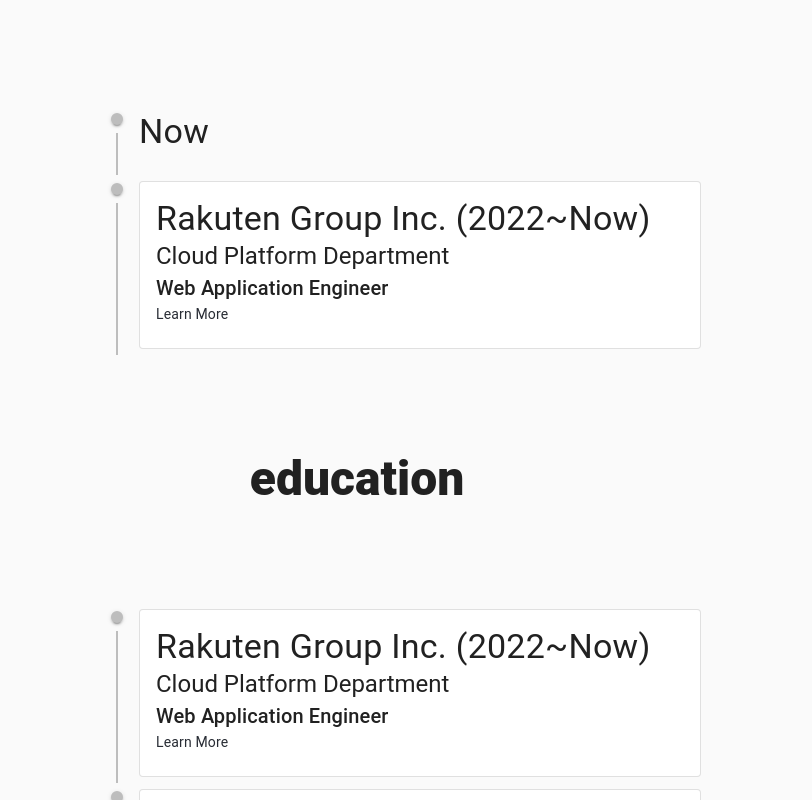
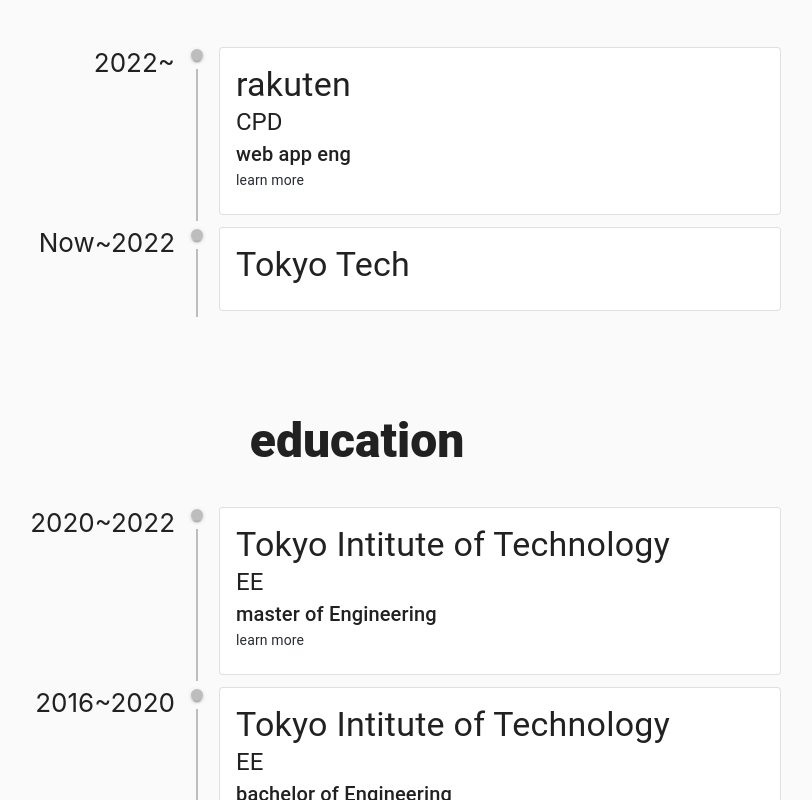
Before and after one commit to TeppeiSudo/myportfolio-react, a React (Create React App) app: page / in a window 1280 px wide. Shown: the part 1340-2140 px from the top of the page, without its empty margins (283-1095 px from the left). Built offline with nearby package versions, Linux system fonts and the light colour scheme.

Commit message:
update timeline UI

```diff
--- a/src/style/style.tsx
+++ b/src/style/style.tsx
@@ -58,7 +58,7 @@
   },
   timeline: {
     textAlign: "left",
-    marginLeft: '-60vh'
+    marginLeft: '-40vh'
   },
   offset: theme.mixins.toolbar,
   link: {
--- a/src/views/components/blocks/EducationCard.tsx
+++ b/src/views/components/blocks/EducationCard.tsx
@@ -1,29 +1,46 @@
-import {
-  IconButton,
-  ButtonGroup,
-  Container,
-  Typography,
-  Link,
-} from "@material-ui/core";
-import TwitterIcon from "@material-ui/icons/Twitter";
-import { Star } from "@material-ui/icons";
+import TimelineItem from "@material-ui/lab/TimelineItem";
+import TimelineSeparator from "@material-ui/lab/TimelineSeparator";
+import TimelineConnector from "@material-ui/lab/TimelineConnector";
+import TimelineContent from "@material-ui/lab/TimelineContent";
+import { TimelineOppositeContent } from "@material-ui/lab";
+import TimelineDot from "@material-ui/lab/TimelineDot";
+import { Typography, Link } from "@material-ui/core";
 import { Card, CardActions, CardContent, Button } from "@material-ui/core/";
 import useStyles from "style/style";
 
-const EducationCard = () => {
+export type EducationCardType = {
+  name: string;
+  year: string;
+  depart: string;
+  position: string;
+  details: string;
+  link: string;
+};
+
+const EducationCard = (props: EducationCardType) => {
   const classes = useStyles();
 
   return (
+    <TimelineItem>
+      <TimelineOppositeContent>{props.year}</TimelineOppositeContent>
+      <TimelineSeparator>
+        <TimelineDot />
+        <TimelineConnector />
+      </TimelineSeparator>
+      <TimelineContent>
         <Card variant="outlined" className={classes.workcard}>
           <CardContent>
-        <Typography variant="h4">Rakuten Group Inc. (2022~Now)</Typography>
-        <Typography variant="h5">Cloud Platform Department</Typography>
-        <Typography variant="h6">Web Application Engineer</Typography>
+            <Typography variant="h4">{props.name}</Typography>
+            <Typography variant="h5">{props.depart}</Typography>
+            <Typography variant="h6">{props.position}</Typography>
+            <Typography variant="body2">{props.details}</Typography>
             <Typography variant="body2">
-          <Link>Learn More</Link>
+              <Link>{props.link}</Link>
             </Typography>
           </CardContent>
         </Card>
+      </TimelineContent>
+    </TimelineItem>
   );
 };
 
--- a/src/views/components/blocks/WorkCard.tsx
+++ b/src/views/components/blocks/WorkCard.tsx
@@ -1,30 +1,46 @@
-import {
-    IconButton,
-    ButtonGroup,
-    Container,
-    Typography,
-    Link,
-  } from "@material-ui/core";
-  import TwitterIcon from "@material-ui/icons/Twitter";
-  import { Star } from "@material-ui/icons";
+import TimelineItem from "@material-ui/lab/TimelineItem";
+import TimelineSeparator from "@material-ui/lab/TimelineSeparator";
+import TimelineConnector from "@material-ui/lab/TimelineConnector";
+import TimelineContent from "@material-ui/lab/TimelineContent";
+import { TimelineOppositeContent } from "@material-ui/lab";
+import TimelineDot from "@material-ui/lab/TimelineDot";
+import { Typography, Link } from "@material-ui/core";
 import { Card, CardActions, CardContent, Button } from "@material-ui/core/";
 import useStyles from "style/style";
-  import React from "react";
 
-  const WorkCard = () => {
+export type WorkCardType = {
+  name: string;
+  year: string;
+  depart: string;
+  position: string;
+  details: string;
+  link: string;
+};
+
+const WorkCard = (props: WorkCardType) => {
   const classes = useStyles();
 
   return (
+    <TimelineItem>
+      <TimelineOppositeContent>{props.year}</TimelineOppositeContent>
+      <TimelineSeparator>
+        <TimelineDot />
+        <TimelineConnector />
+      </TimelineSeparator>
+      <TimelineContent>
         <Card variant="outlined" className={classes.workcard}>
           <CardContent>
-          <Typography variant="h4">Rakuten Group Inc. (2022~Now)</Typography>
-          <Typography variant="h5">Cloud Platform Department</Typography>
-          <Typography variant="h6">Web Application Engineer</Typography>
+            <Typography variant="h4">{props.name}</Typography>
+            <Typography variant="h5">{props.depart}</Typography>
+            <Typography variant="h6">{props.position}</Typography>
+            <Typography variant="body2">{props.details}</Typography>
             <Typography variant="body2">
-              <Link>Learn More</Link>
+              <Link>{props.link}</Link>
             </Typography>
           </CardContent>
         </Card>
+      </TimelineContent>
+    </TimelineItem>
   );
 };
 
--- a/src/views/components/modules/Education.tsx
+++ b/src/views/components/modules/Education.tsx
@@ -5,36 +5,37 @@
 import TimelineConnector from "@material-ui/lab/TimelineConnector";
 import TimelineContent from "@material-ui/lab/TimelineContent";
 import TimelineDot from "@material-ui/lab/TimelineDot";
-import EducationCard from "../blocks/EducationCard";
+import EducationCard, { EducationCardType } from "../blocks/EducationCard";
 import useStyles from "style/style";
+import { getPositionOfLineAndCharacter } from "typescript";
+import { TimelineOppositeContent } from "@material-ui/lab";
 
 const Education = () => {
   const classes = useStyles();
+  const bachelor: EducationCardType = {
+    name: "Tokyo Intitute of Technology",
+    year: "2016~2020",
+    depart: "EE",
+    position: "bachelor of Engineering",
+    details: "",
+    link: "learn more",
+  };
+  const master: EducationCardType = {
+    name: "Tokyo Intitute of Technology",
+    year: "2020~2022",
+    depart: "EE",
+    position: "master of Engineering",
+    details: "",
+    link: "learn more",
+  };
 
   return (
     <Container maxWidth="lg" className={classes.content}>
       <div id="education" className={classes.offset} />
       <Typography variant="h3">education</Typography>
-      <div className={classes.offset} />
       <Timeline className={classes.timeline}>
-        <TimelineItem>
-          <TimelineSeparator>
-            <TimelineDot />
-            <TimelineConnector />
-          </TimelineSeparator>
-          <TimelineContent>
-            <EducationCard />
-          </TimelineContent>
-        </TimelineItem>
-        <TimelineItem>
-          <TimelineSeparator>
-            <TimelineDot />
-            <TimelineConnector />
-          </TimelineSeparator>
-          <TimelineContent>
-            <EducationCard />
-          </TimelineContent>
-        </TimelineItem>
+        <EducationCard {...master} />
+        <EducationCard {...bachelor} />
       </Timeline>
     </Container>
   );
--- a/src/views/components/modules/Works.tsx
+++ b/src/views/components/modules/Works.tsx
@@ -6,35 +6,34 @@
 import TimelineContent from "@material-ui/lab/TimelineContent";
 import TimelineDot from "@material-ui/lab/TimelineDot";
 import useStyles from "style/style";
-import WorkCard from "../blocks/WorkCard";
+import WorkCard, { WorkCardType } from "../blocks/WorkCard";
 
 const Works = () => {
   const classes = useStyles();
+  const rakuten: WorkCardType = {
+    name: "rakuten",
+    year: "2022~",
+    depart: "CPD",
+    position: "web app eng",
+    details: "",
+    link: "learn more",
+  };
+  const now: WorkCardType = {
+    name: "Tokyo Tech",
+    year: "Now~2022",
+    depart: '',
+    position: '',
+    details: '',
+    link: '',
+  }
 
   return (
     <Container maxWidth="lg" className={classes.content}>
       <div id="works" className={classes.offset} />
       <Typography variant="h3">works</Typography>
-      <div className={classes.offset} />
       <Timeline className={classes.timeline}>
-        <TimelineItem>
-          <TimelineSeparator>
-            <TimelineDot />
-            <TimelineConnector />
-          </TimelineSeparator>
-          <TimelineContent>
-            <Typography variant="h4">Now</Typography>
-          </TimelineContent>
-        </TimelineItem>
-        <TimelineItem>
-          <TimelineSeparator>
-            <TimelineDot />
-            <TimelineConnector />
-          </TimelineSeparator>
-          <TimelineContent>
-            <WorkCard />
-          </TimelineContent>
-        </TimelineItem>
+        <WorkCard {...rakuten} />
+        <WorkCard {...now} />
       </Timeline>
     </Container>
   );
```
Lines whose indentation alone changed are shown as unchanged.
